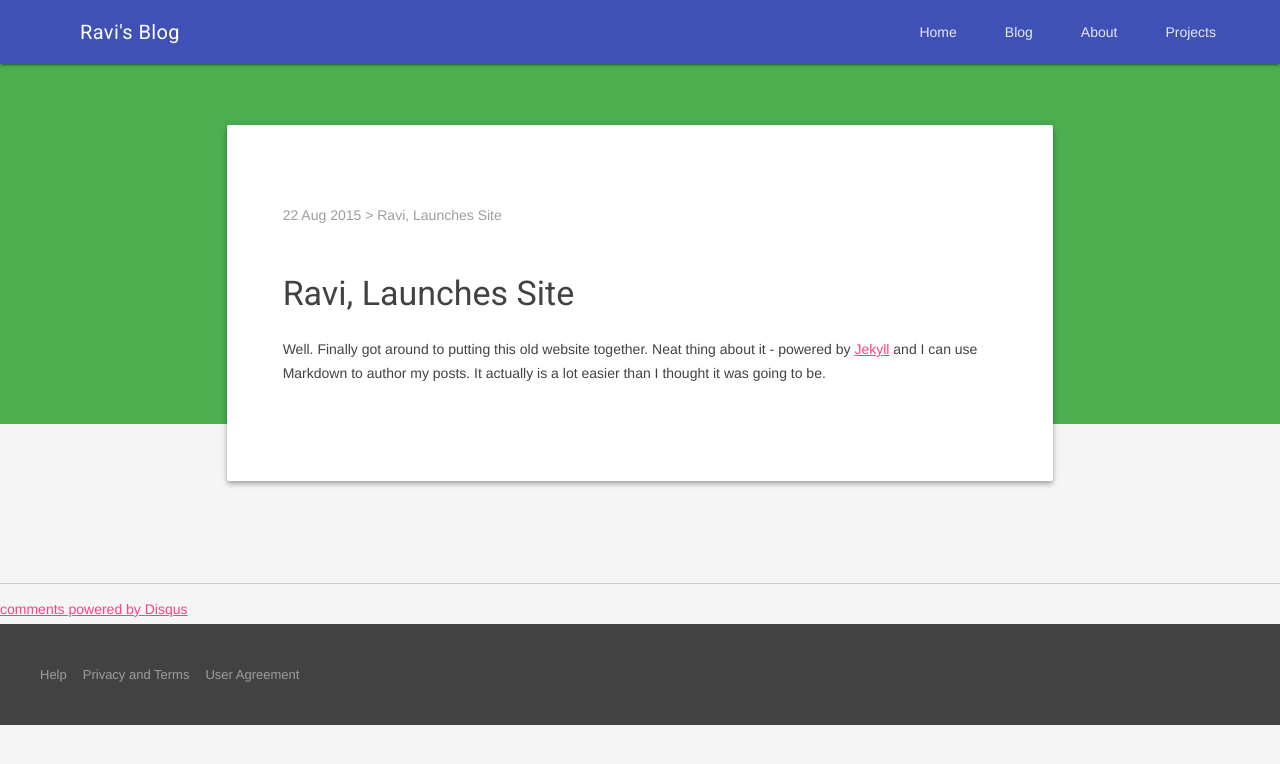
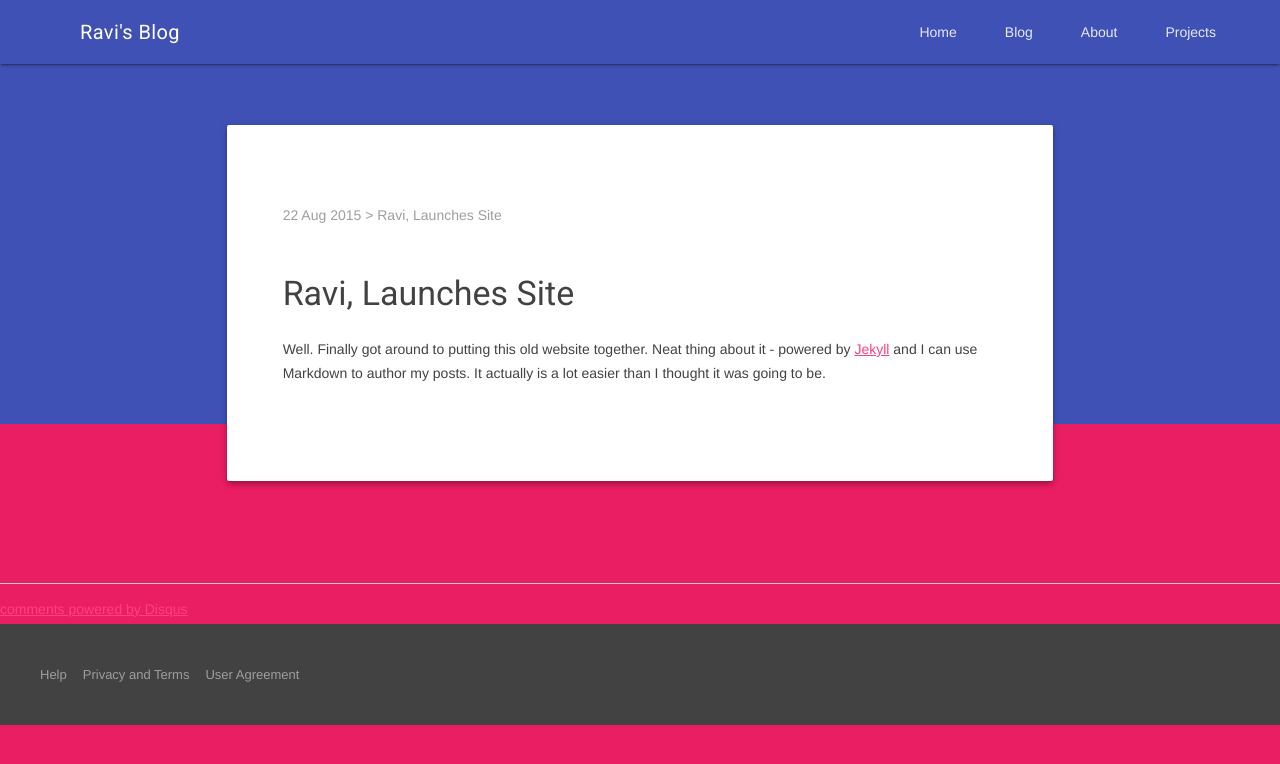
Before and after one commit to RaviiKmr/raviikmr.github.io, a Jekyll site: the page built from _posts/2015-08-22-my-website-launched.md, in a window 1280 px wide. Shown: the top 764 px of the page. Built offline with Jekyll 4.4.1, drawn with Linux system fonts in a browser that asks for light colours; nearby versions of some CDN libraries; comment, search, counter and statistics services are not loaded.

Commit message:
mdl color

```diff
--- a/_layouts/default.html
+++ b/_layouts/default.html
@@ -28,7 +28,7 @@
 		<div class="demo-layout mdl-layout mdl-layout--fixed-header mdl-js-layout mdl-color--grey-100">
 		<!--New header start ////////////////// -->
 	  <!-- Always shows a header, even in smaller screens. -->
-<div class="mdl-layout mdl-js-layout mdl-layout--fixed-header">
+<div class="mdl-layout mdl-js-layout mdl-layout--fixed-header mdl-color--pink">
   <header class="mdl-layout__header">
     <div class="mdl-layout__header-row">
       <!-- Title -->
--- a/_layouts/post.html
+++ b/_layouts/post.html
@@ -12,7 +12,7 @@
 
 
 
- <div class="demo-ribbon mdl-color--green"></div>
+ <div class="demo-ribbon"></div>
       <main class="demo-main mdl-layout__content">
         <div class="demo-container mdl-grid">
           <div class="mdl-cell mdl-cell--2-col mdl-cell--hide-tablet mdl-cell--hide-phone"></div>
```
